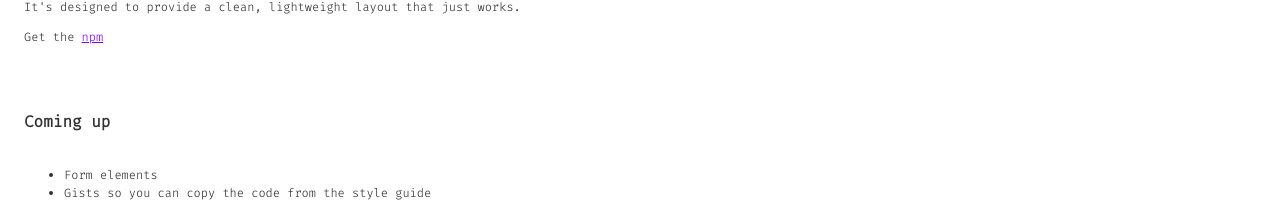
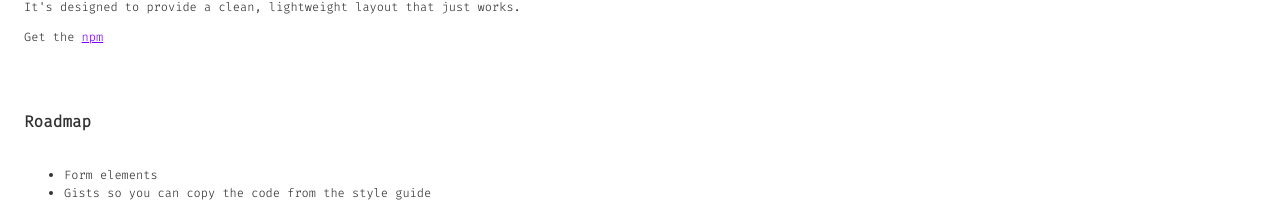
Before and after one commit to pentacleai/pentaclecss, a React (Create React App) app: page / in a window 1280 px wide. Shown: the part 241-443 px from the top of the page. Built offline with nearby package versions, Linux system fonts and the light colour scheme.

Commit message:
Add roadmap

```diff
--- a/src/App.js
+++ b/src/App.js
@@ -35,7 +35,7 @@ function Main() {
                 <p>Get the <a href={"https://www.npmjs.com/package/lottecss"}>npm</a></p>
             </article>
             <article className={"margin-top-2"}>
-                <h2>Coming up</h2>
+                <h2>Roadmap</h2>
                 <ul>
                     <li>Form elements</li>
                     <li>Gists so you can copy the code from the style guide</li>
```
